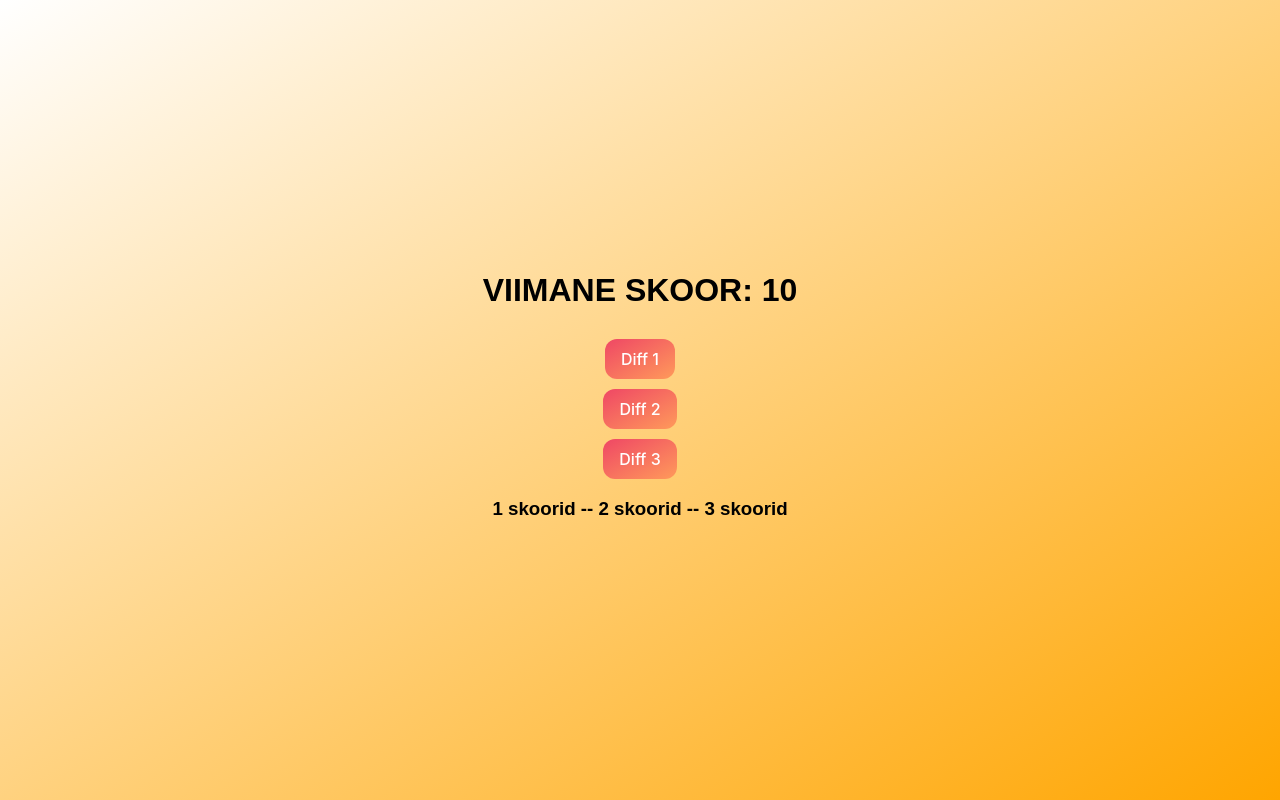
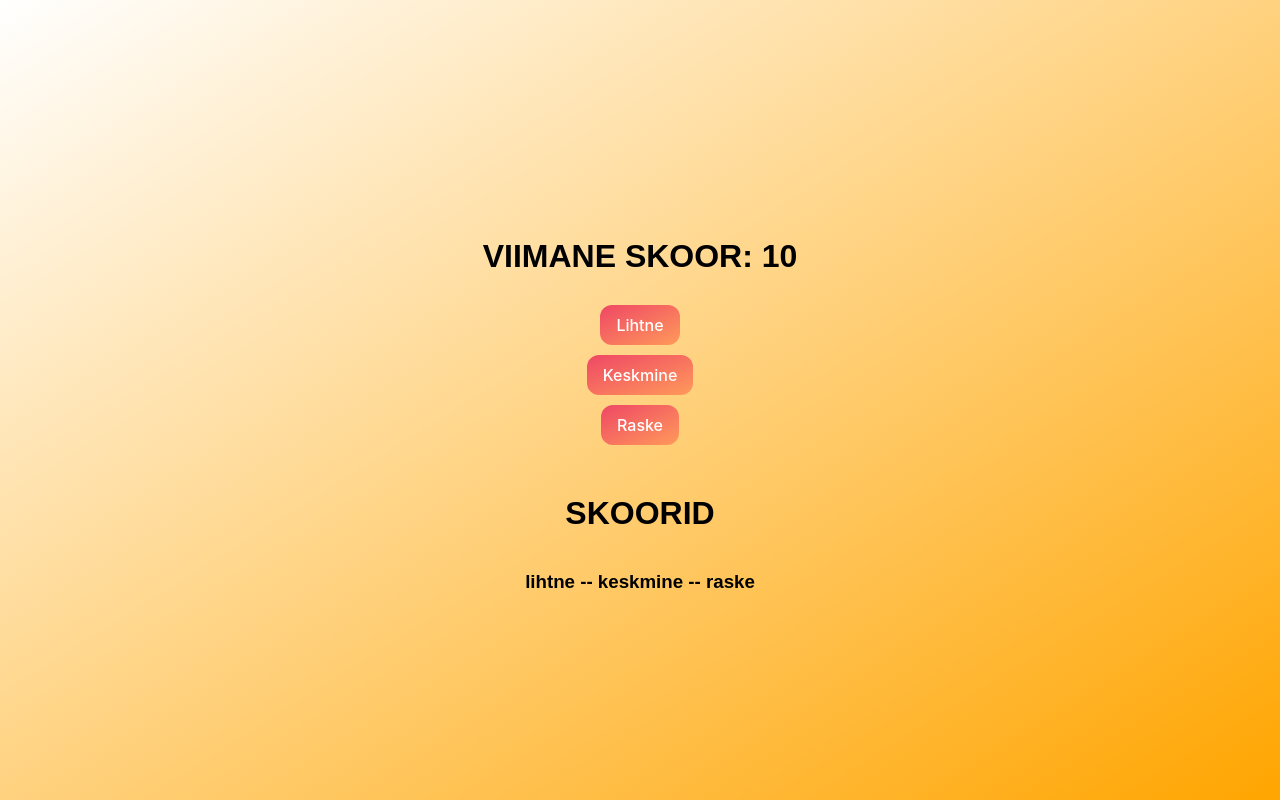
Before and after one commit to timeout0/sonamang, a Flask app: template teine_katse/templates/home.html in a window 1280 px wide. Run offline with Flask 3, Linux system fonts and the light colour scheme; the template is opened without the code that fills it: most values are stand-ins (such as "Sample title", 1, 10 or a date in 2020).

Commit message:
Update home.html

```diff
--- a/teine_katse/templates/home.html
+++ b/teine_katse/templates/home.html
@@ -1,6 +1,8 @@
-<!DOCTYPE html>
-<html>
-<head>
+{% extends "base.html" %}
+{% block title %}
+    Home
+{% endblock %}
+{% block contetn %}
 <style>
 
     body {
@@ -18,8 +20,7 @@ body {
     .scores-container {
                 display: flex;
                 justify-content: center;
-            margin-top: 25px;
-            margin: 0 10px;
+                margin-top: 0px;
             }
 
     button {
@@ -55,36 +56,38 @@ button:not([disabled]):hover {
       box-shadow: 0 0 .25rem rgba(0, 0, 0, 0.5), -.125rem -.125rem 1rem rgba(239, 71, 101, 0.5), .125rem .125rem 1rem rgba(255, 154, 90, 0.5);
     }
 
-h1, p {
+    h1 {
         margin: 10px 0;
         margin-bottom: 20px;
+        margin-top: 50px;
+    }
+
+    p {
+        margin: 10px 0;
+        margin-bottom: 20px;
+        margin-top: 10px;
     }
 
     </style>
-</head>
 
-{% extends "base.html" %}
-{% block title %}
-    Home
-{% endblock %}
-{% block contetn %}
 <h1>VIIMANE SKOOR: {{ score }}</h1>
 <form method="post">
     <input type="hidden" name="diff" value="1">
-    <button type="submit" id="diff1">Diff 1</button>
+    <button type="submit" id="diff1">Lihtne</button>
 </form>
 <form method="post">
     <input type="hidden" name="diff" value="2">
-    <button type="submit" id="diff2">Diff 2</button>
+    <button type="submit" id="diff2">Keskmine</button>
 </form>
 <form method="post">
     <input type="hidden" name="diff" value="3">
-    <button  type="submit" id="diff3">Diff 3</button>
+    <button type="submit" id="diff3">Raske</button>
 </form>
+<h1>SKOORID</h1>
 <div class = "scores-container">
-    <div id="scores1"><h3>  1 skoorid    -</h3></div>
-    <div id="scores2"><h3>-    2 skoorid    -</h3></div>
-    <div id="scores3"><h3>-    3 skoorid  </h3></div>
+    <div id="scores1"><h3>  lihtne -</h3></div>
+    <div id="scores2"><h3>-    keskmine    -</h3></div>
+    <div id="scores3"><h3>-    raske  </h3></div>
 </div>
 
 <script>
```
Lines whose indentation alone changed are shown as unchanged.
